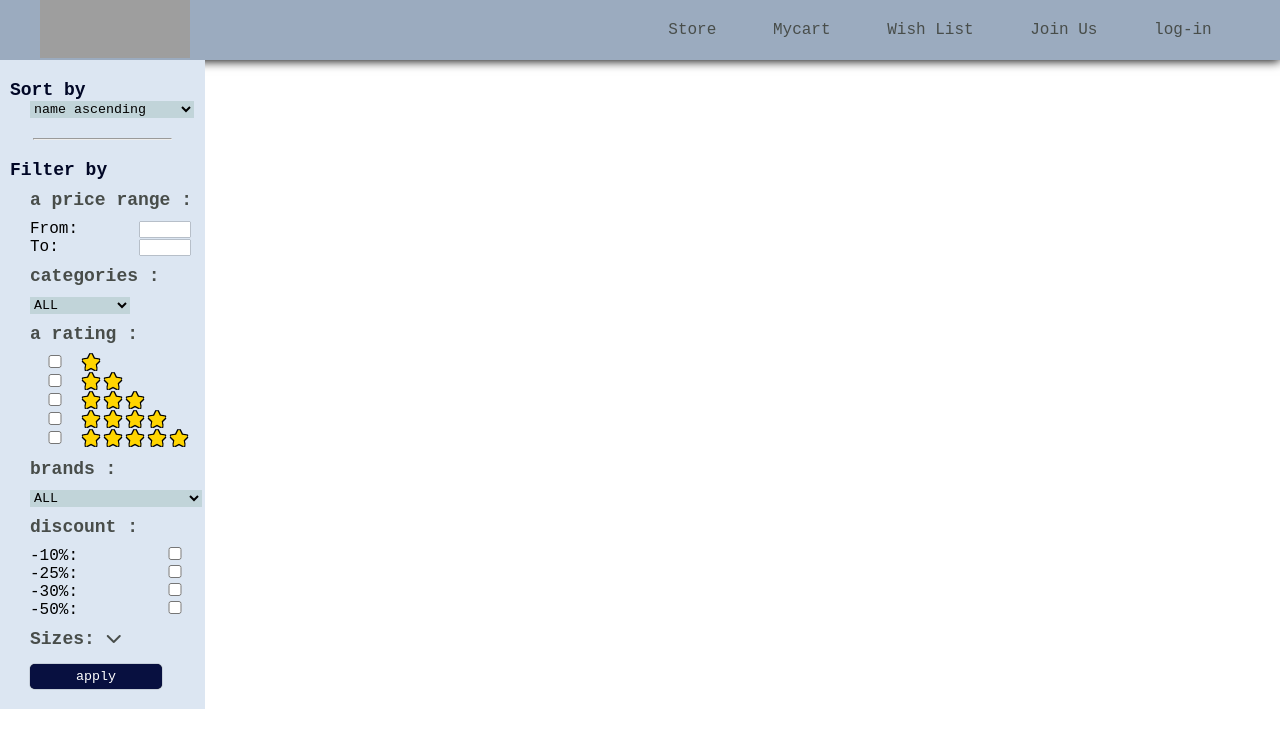
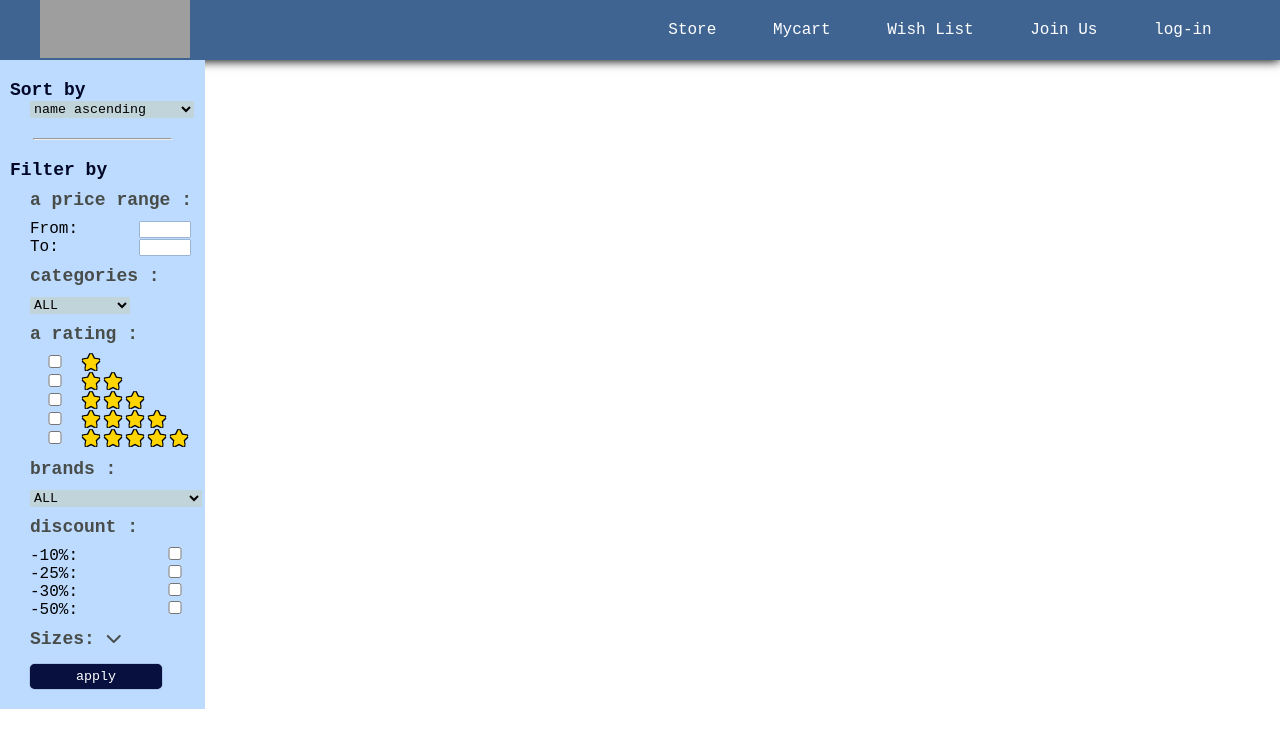
Before and after one commit to m4r4k3/shoes-store, a PHP site: page / in a window 1280 px wide. Shown: the top 748 px of the page. Run offline with PHP 8.4, Linux system fonts and the light colour scheme; some libraries are stand-ins or nearby versions; grey boxes are pictures that could not be loaded.

Commit message:
too lazy to complete

```diff
--- a/style/repeat.css
+++ b/style/repeat.css
@@ -9,7 +9,7 @@
     height: 60px;
 }
 header{
-    background-color: #9BABBF;
+    background-color: #3f6492;
     display: flex;
     align-items: center;
     justify-content: space-between;
@@ -32,11 +32,11 @@ header ul li {
     cursor:pointer;
     padding: 4px 10px;
     border-radius: 5px;
-    color:#484d4a ;
+    color:#ffffff ;
 }
 header ul li:hover{
-    background-color: #6c7682;
-    color :white ;
+    background-color: #ffffff73;
+    color :rgb(100, 100, 100) ;
     transition: 350ms ;
 }
 header li a {
--- a/style/style.css
+++ b/style/style.css
@@ -2,7 +2,7 @@ article{
     display: flex;
 }
 aside{
-    background-color:#DCE6F2 ;
+    background-color:#bddaff ;
     padding: 20px 10px;
     width:16% ;
 }
```
Also changed, not shown: mycart.php (+4 -3 lines), seller.php (+31 -5 lines), .htaccess.
